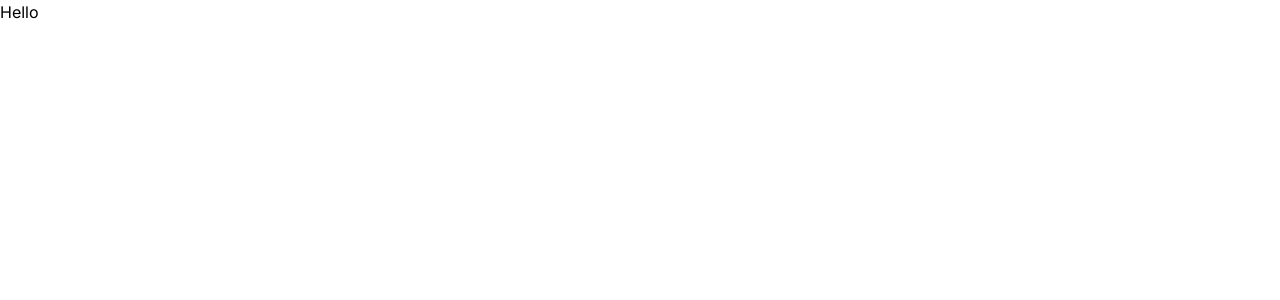
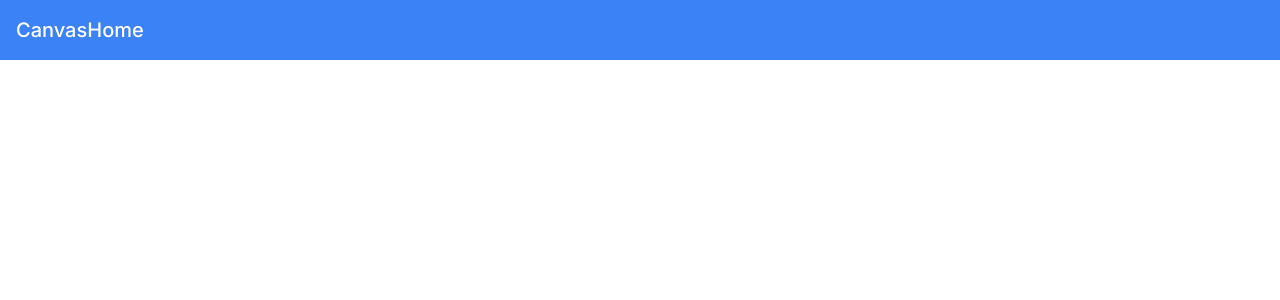
Before and after one commit to Harshul02/Unstudio, a Next.js app: page / in a window 1280 px wide. Shown: the top 300 px of the page. Built offline with nearby package versions, Linux system fonts and the light colour scheme.

Commit message:
Added Navbar

```diff
--- /dev/null
+++ b/src/app/components/Navbar.js
@@ -0,0 +1,14 @@
+
+const Navbar = () => {
+  return (
+
+
+<nav class="bg-blue-500 border-gray-200 dark:bg-gray-900">
+  <div class="max-w-screen-xl flex flex-wrap items-center justify-between mx-auto p-4 text-white font-medium text-xl">
+    CanvasHome
+  </div>
+</nav>
+  )
+}
+
+export default Navbar
--- a/src/app/page.js
+++ b/src/app/page.js
@@ -1,9 +1,12 @@
 // import Image from 'next/image'
+
+import Navbar from "./components/Navbar";
 
 export default function Home() {
   return (
     <div>
-      Hello
+      {/* Hello */}
+      <Navbar />
     </div>
   )
 }
```
